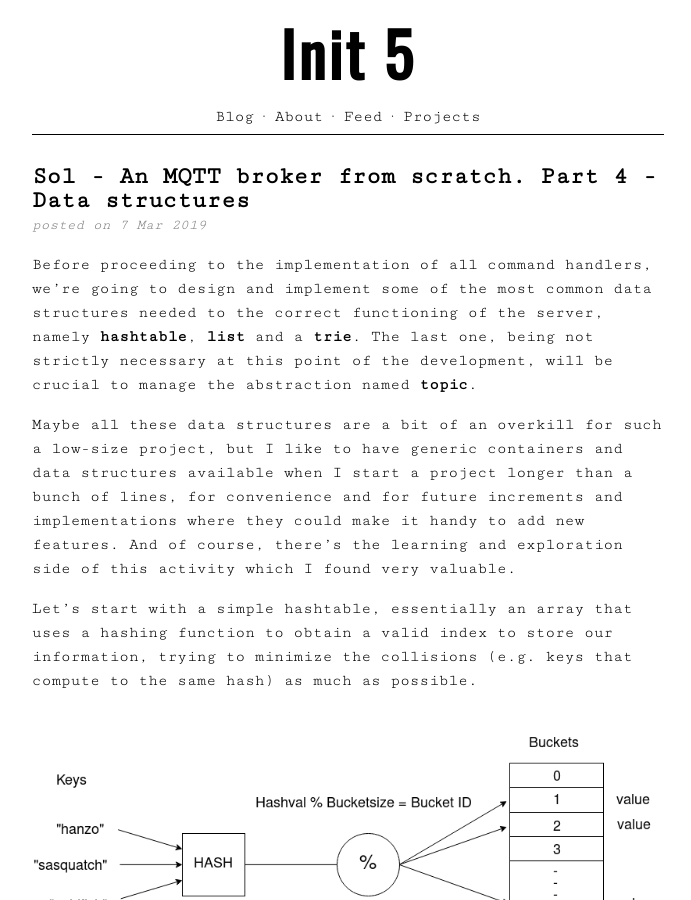
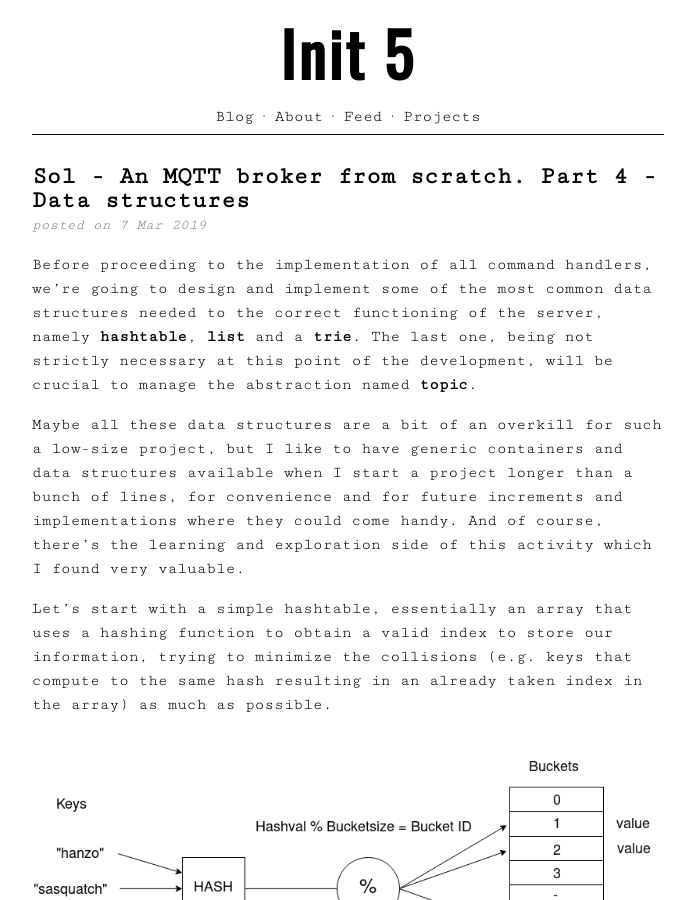
Before and after one commit to codepr/codepr.github.io, a Jekyll site: the page built from _posts/2019-03-07-sol-mqtt-broker-p4.md, in a window 1280 px wide and 900 px high. Shown: the whole window, without its empty margins (292-983 px from the left). Built offline with Jekyll 4.4.1, drawn with Linux system fonts in a browser that asks for light colours; some of the changed text lies outside the part shown.

Commit message:
Reviewed chapter 4 of the mqtt broker tutorial

```diff
--- a/_posts/2019-03-07-sol-mqtt-broker-p4.md
+++ b/_posts/2019-03-07-sol-mqtt-broker-p4.md
@@ -15,13 +15,14 @@ will be crucial to manage the abstraction named **topic**.
 Maybe all these data structures are a bit of an overkill for such a low-size
 project, but I like to have generic containers and data structures available
 when I start a project longer than a bunch of lines, for convenience and for
-future increments and implementations where they could make it handy to add
-new features. And of course, there's the learning and exploration side of
-this activity which I found very valuable.
+future increments and implementations where they could come handy.
+And of course, there's the learning and exploration side of this activity which
+I found very valuable.
 
 Let's start with a simple hashtable, essentially an array that uses a hashing
 function to obtain a valid index to store our information, trying to minimize
-the collisions (e.g. keys that compute to the same hash) as much as possible.
+the collisions (e.g. keys that compute to the same hash resulting in an already
+taken index in the array) as much as possible.
 
 <br>
 ![Hashtable representation]({{site.url}}{{site.baseurl}}/assets/images/hashtable.png#content-image)
```
Also changed, not shown: other parts of _posts/2019-03-07-sol-mqtt-broker-p4.md (+1 -1 lines).
